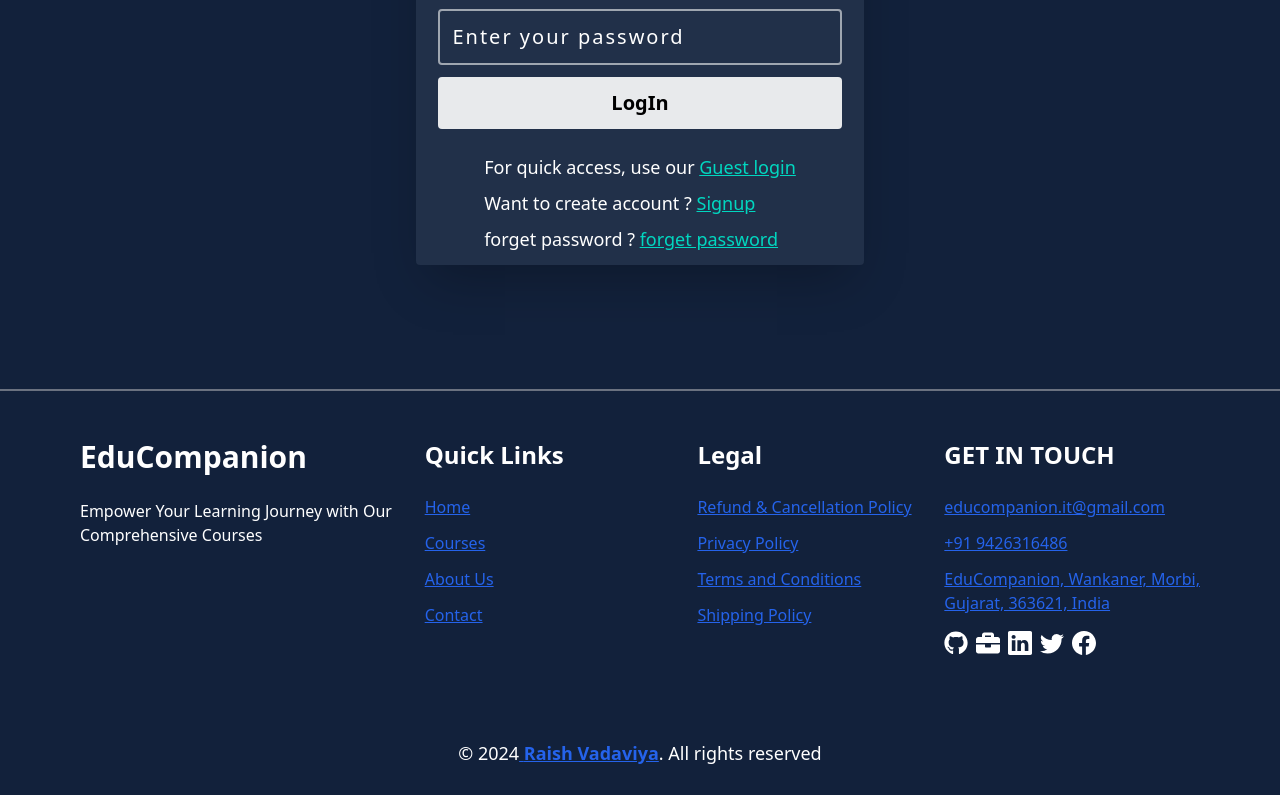
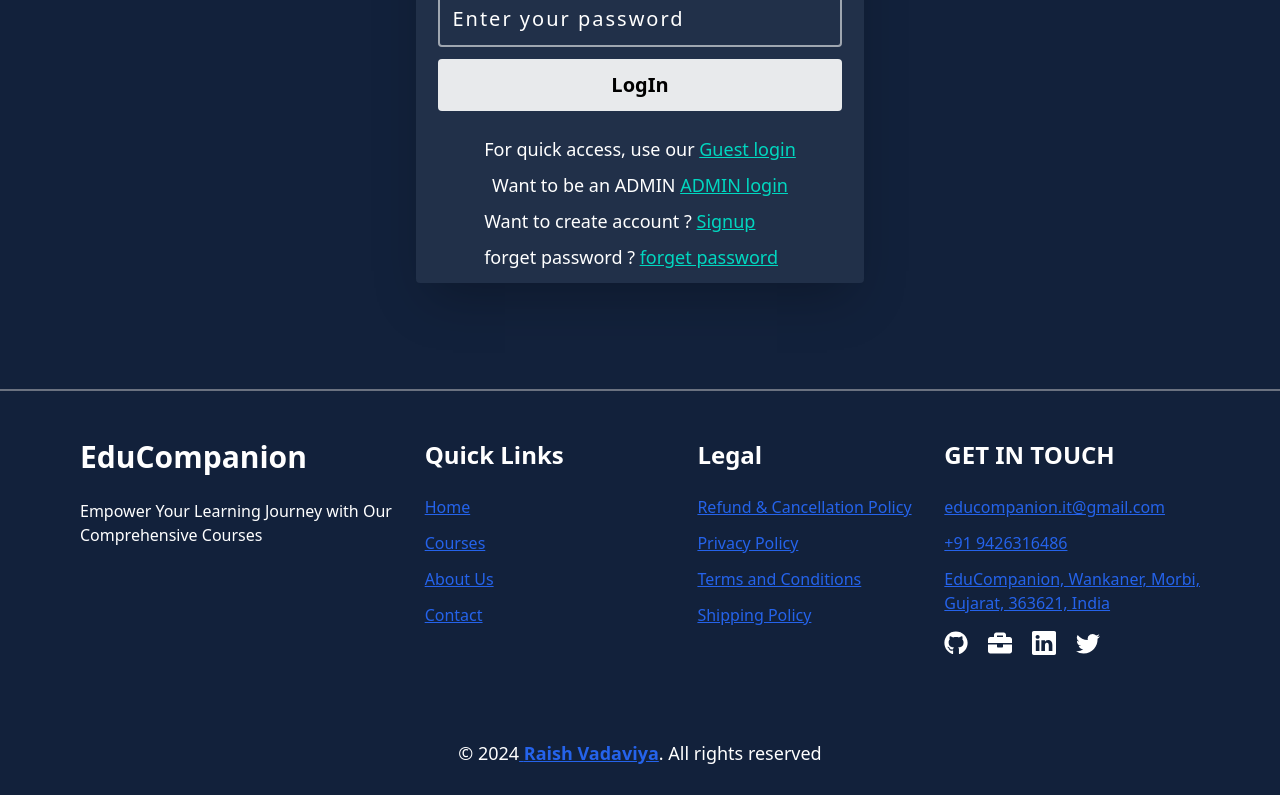
Before and after one commit to Raish10100/EduCompanion, a React (Vite) app in the folder client/: page /login in a window 1280 px wide. Shown: the part 413-1208 px from the top of the page. Built offline with nearby package versions, Linux system fonts and the light colour scheme.

Commit message:
Added Readme file

```diff
--- a/client/src/Components/footer.jsx
+++ b/client/src/Components/footer.jsx
@@ -116,7 +116,7 @@ function Footer() {
               EduCompanion, Wankaner, Morbi, <br /> Gujarat, 363621, India
             </a>
           </p>
-          <section className="socials flex justify-center items-center flex-wrap mt-[4px] gap-2 text-2xl text-white">
+          <section className="socials flex justify-center items-center flex-wrap mt-[4px] gap-5 text-2xl text-white">
             <a
               href="https://github.com/Raish10100/EduCompanion"
               target="_blank"
@@ -149,14 +149,7 @@ function Footer() {
             >
               <BsTwitter />
             </a>
-            <a
-              href="#"
-              target="_blank"
-              rel="noopener noreferrer"
-              className="hover:text-[#3c8ff4] transition-all ease-in-out duration-300"
-            >
-              <BsFacebook />
-            </a>
+
           </section>
         </section>
       </section>
--- a/client/src/Pages/AboutUs.jsx
+++ b/client/src/Pages/AboutUs.jsx
@@ -6,7 +6,7 @@ function AboutUs(){
 
     return (
         <HomeLayout>
-            <div className="homePage vs:min-h-[600px]   flex justify-between items-center   px-[20px] dark:bg-transparent bg-[#e5e7eb] ">
+            <div className="homePage vs:h-[90vh]   flex justify-between items-center   px-[20px] dark:bg-transparent bg-[#e5e7eb] ">
                 <div className="w-[95%] lg:w-[60%] flex justify-center items-center my-[20px] flex-col gap-12 ">
                     <h1 className='text-4xl lg:item-hidden sm:text-5xl  vs:pb-[20px] font-semibold text-[#000] dark:text-white'>
                     About <span className='text-[#3d81d4] dark:text-[#3c8ff4]'>Us</span>
@@ -18,7 +18,7 @@ function AboutUs(){
                     At Your LMS Platform, our mission is to provide accessible, high-quality education to learners worldwide. We believe education should be available to everyone, regardless of location or socioeconomic status.
                         Our platform offers interactive courses and diverse learning materials. We aim to empower individuals with the knowledge and skills for success.
                     </p>
-                    <div className="flex flex-row  flex-wrap gap-8 sm:gap-2 sm:mt-12 pb-[20px] w-[100%]  justify-center lg:justify-start ">
+                    <div className="flex flex-row  flex-wrap gap-8 sm:gap-2 sm:mt-6 pb-[20px] w-[100%]  justify-center lg:justify-start ">
                         <button><Link className="border-2  border-gray-500 shadow-2xl hover:border-gray-200 transition-all ease-in-out duration-300 text-[#0c0303eb] dark:text-white sm:px-20 px-6 py-2 sm:py-4 rounded-sm text-2xl hover:bg-[#4076d330]" to={"/contact"}>Contact Us</Link></button>
                     </div>
                 </div>
--- a/client/src/Pages/Dashboard/AddLecture.jsx
+++ b/client/src/Pages/Dashboard/AddLecture.jsx
@@ -112,7 +112,7 @@ function AddLecture() {
           className="relative dark:bg-[#c6cedd16] bg-[#c0c3c9ef] shadow-2xl w-[90%] sm:w-[70%] md:w-[60%] lg:w-[45%] xl:w-[35%] flex-col flex justify-center items-center py-5 gap-6 rounded "
         >
           <header className=" flex justify-center items-center ">
-            <h1 className="text-2xl vs:text-2xl text-black dark:text-white font-bold">
+            <h1 className="text-2xl vs:text-3xl text-black dark:text-white font-bold">
               Add your new lecture
             </h1>
           </header>
--- a/client/src/Pages/Drawer.jsx
+++ b/client/src/Pages/Drawer.jsx
@@ -64,9 +64,9 @@ function Drawer() {
                             {
                                 isLoggedIn
                                 ?
-                                <button ><Link onClick={handleLogout} className="bg-transparent hover:bg-[#4076d330] transition-all ease-in-out duration-300 text-[#3c8ff4] px-6 py-[4px] rounded-sm   hover:border-gray-300  border-2">LogOut</Link></button>
+                                <button ><Link onClick={handleLogout} className="bg-transparent border-black dark:border-white hover:bg-[#4076d330] transition-all ease-in-out duration-300 text-[#3c8ff4] px-6 py-[4px] rounded-sm   hover:border-gray-300  border-2">LogOut</Link></button>
                                 :
-                                <button ><Link className="bg-transparent hover:bg-[#4076d330]  transition-all ease-in-out duration-300 text-[#3c8ff4] px-8 py-[4px] rounded-sm  hover:border-gray-300  border-2" to={'/login'}>LogIn</Link></button>
+                                <button ><Link className="bg-transparent border-black dark:border-white hover:bg-[#4076d330]  transition-all ease-in-out duration-300 text-[#3c8ff4] px-8 py-[4px] rounded-sm  hover:border-gray-300  border-2" to={'/login'}>LogIn</Link></button>
                             }
                             {
                                 isLoggedIn
--- a/client/src/Pages/Legal/ShippingPolicy.jsx
+++ b/client/src/Pages/Legal/ShippingPolicy.jsx
@@ -11,7 +11,6 @@ function ShippingPolicy() {
             Shipping Policy
           </h1>
           <section className="mb-8">
-            <h2 className="text-xl font-semibold mb-2">Shipping Policy</h2>
             <p className="mb-4">
               At EduCompanion, our courses are delivered digitally. Once a
               purchase is completed, access to the course materials will be
--- a/client/src/Pages/Login.jsx
+++ b/client/src/Pages/Login.jsx
@@ -118,6 +118,14 @@ function Login() {
                   Guest login
                 </Link>
               </p>
+              <p
+                className="text-black dark:text-white text-sm sm:text-lg text-center"
+              >
+                Want to be an ADMIN{" "}
+                <a className="link text-[#463cfa] dark:hover:text-[#346560] hover:text-[#2f2b72] dark:text-accent cursor-pointer transition-all duration-300 ease-in-out" href="https://www.explore.edu-companion.online" target="_blank">
+                  ADMIN login
+                </a>
+              </p>
               <p className="text-black dark:text-white sm:text-lg text-sm">
                 Want to create account ?{" "}
                 <Link
--- a/client/src/Pages/Navbar.jsx
+++ b/client/src/Pages/Navbar.jsx
@@ -166,7 +166,7 @@ function Navbar() {
             <button>
               <Link
                 onClick={handleLogout}
-                className=" hover:border-gray-500 border-gray-100 border-2 text-sm transition-all ease-in-out duration-300 text-[#3c8ff4] px-4 py-[6px] rounded-sm hover:bg-[#4076d330]"
+                className=" hover:border-gray-500 border-black border-2 dark:border-white text-sm transition-all ease-in-out duration-300 text-[#3c8ff4] px-4 py-[6px] rounded-sm hover:bg-[#4076d330]"
               >
                 LogOut
               </Link>
@@ -174,7 +174,7 @@ function Navbar() {
           ) : (
             <button>
               <Link
-                className=" hover:border-gray-500 border-gray-100 border-2 text-sm transition-all ease-in-out duration-300 text-[#3c8ff4] px-4 py-[6px] rounded-sm hover:bg-[#4076d330]"
+                className=" hover:border-gray-500 border-black border-2 dark:border-white text-sm transition-all ease-in-out duration-300 text-[#3c8ff4] px-4 py-[6px] rounded-sm hover:bg-[#4076d330]"
                 to={"/login"}
               >
                 LogIn
--- a/client/src/Pages/Password/ChangePassword.jsx
+++ b/client/src/Pages/Password/ChangePassword.jsx
@@ -129,7 +129,7 @@ function ChangePassword() {
               { isLoading ? "Changing..." : "Change"}
             </button>
             <div className="flex gap-2 text-[12px] vs:text-lg">
-              <p>Forget password ? </p>
+              <p className="text-black dark:text-white">Forget password ? </p>
               <Link
                 to={"/forgetpassword"}
                 className="link flex  gap-2 justify-center items-center text-[#463cfa] dark:hover:text-[#346560] hover:text-[#2f2b72] dark:text-accent cursor-pointer transition-all duration-300 ease-in-out"
--- a/client/src/Pages/User/Profile.jsx
+++ b/client/src/Pages/User/Profile.jsx
@@ -35,7 +35,7 @@ function Profile() {
 
               className="dark:bg-[#c6cedd16] bg-[#c0c3c9ef] shadow-2xl w-[90%] sm:w-[60%] lg:w-[45%] xl:w-[35%]   flex-col flex justify-center items-center pb-4 sm:py-5 sm:gap-4 rounded "
             >
-              { userData.avatar.secure_url === "random" ? <FaUserCircle className="w-full rounded-full dark:text-white text-black" size="100" /> : <img src={userData.avatar.secure_url}  className="rounded-full w-[100px] h-[100px] text-black   border-black " />}
+              { userData.avatar.secure_url === "random" ? <FaUserCircle className="w-full rounded-full dark:text-white text-black pt-2" size="100" /> : <img src={userData.avatar.secure_url}  className="rounded-full w-[100px] h-[100px] text-black pt-2  border-black " />}
               <div className="fields w-[90%] flex flex-col justify-center items-center gap-4 sm:gap-6">
                 <div className="w-[100%] flex flex-col  gap-0">
                 <label htmlFor="Name" className="text-start w-[100%] text-sm  dark:text-white text-black">Username</label>
```
Also changed, not shown: client/src/Pages/HomePage.jsx (+26 -2 lines), 1 other file (tests, documents, lock files or other folders).
